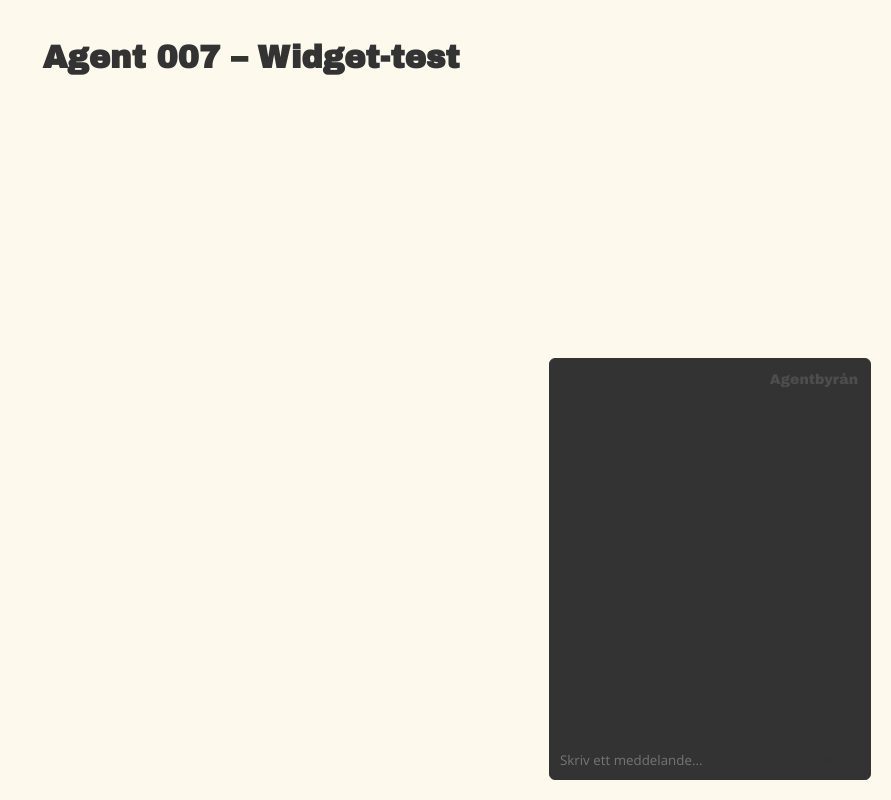
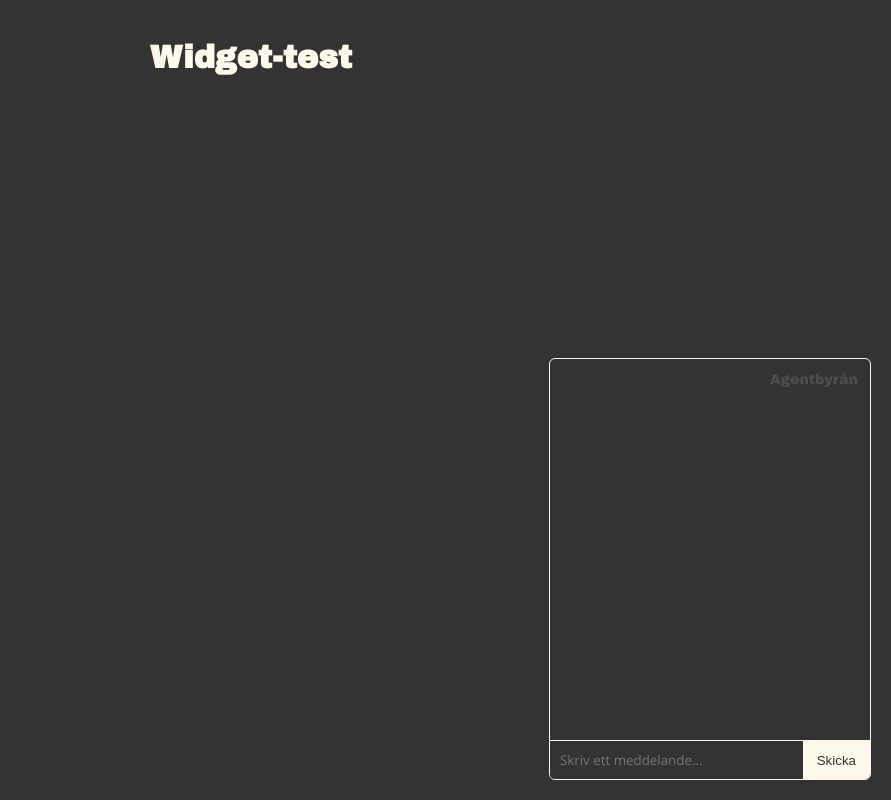
Before and after one commit to aeonnull/agentbyran-007, a plain HTML site: page index.html in a window 1280 px wide. Shown: the whole page, without its empty margins (389-1280 px from the left). Drawn offline with nearby package versions, Linux system fonts and the light colour scheme.

Commit message:
Update index.html

```diff
--- a/index.html
+++ b/index.html
@@ -2,31 +2,31 @@
 <html lang="sv">
 <head>
   <meta charset="UTF-8">
-  <title>Agent 007</title>
+  <title>Widget-test</title>
   <link href="https://fonts.googleapis.com/css2?family=Archivo+Black&family=Open+Sans&display=swap" rel="stylesheet">
   <style>
     body {
-      background-color: #FDF9ED;
-      font-family: 'Open Sans', sans-serif;
-      color: #333333;
-      margin: 40px;
-      text-align: center;
+      background-color:#333333; /* 007 bakgrund */
+      font-family:'Open Sans',sans-serif;
+      color:#FDF9ED; /* 007 text */
+      margin:40px;
+      text-align:center;
     }
     h1 {
-      font-family: 'Archivo Black', sans-serif;
-      color: #333333;
+      font-family:'Archivo Black',sans-serif;
+      color:#FDF9ED; /* 007 accent/text */
     }
   </style>
 </head>
 <body>
-  <h1>Agent 007 – Widget-test</h1>
+  <h1>Widget-test</h1>
 
-  <!-- Rätt sökväg till widgetfilen -->
-  <script src="agentbyran-007/agentbyran-widget.js"
+  <!-- Widget -->
+  <script src="https://aeonnull.github.io/agentbyran-007/agentbyran-widget.js?v=20250913a"
           data-company="Agentbyrån"
           data-agent="007"
           data-endpoint="https://agentbyran-proxy.onrender.com/ask"
-          data-color="#333333"
+          data-color="#FDF9ED"
           data-position="bottom-right">
   </script>
 </body>
```
